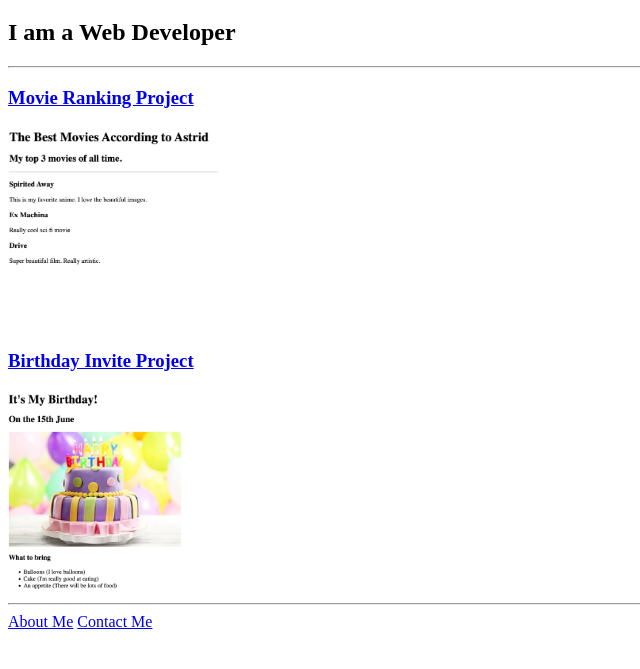
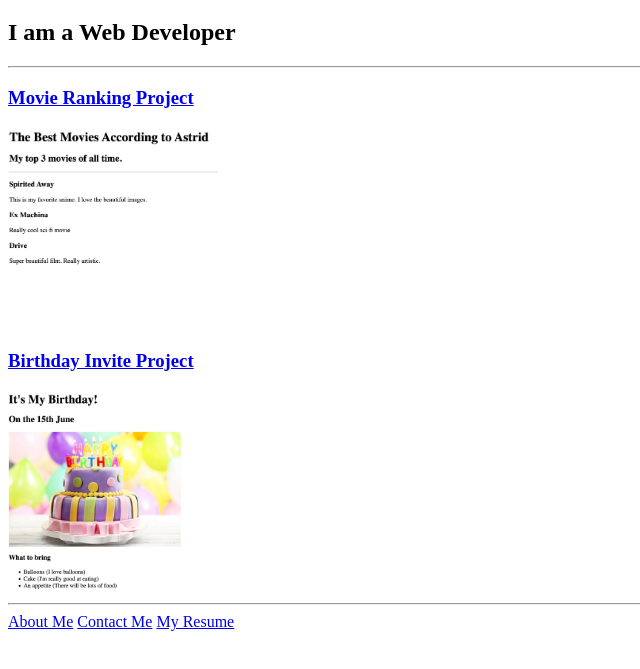
Before and after one commit to achavezkelly/html-portfolio, a plain HTML site: page index.html in a window 1280 px wide. Shown: the part 61-730 px from the top of the page, without its empty margins (0-640 px from the left). Drawn offline with Linux system fonts and the light colour scheme.

Commit message:
Update index.html

```diff
--- a/index.html
+++ b/index.html
@@ -17,5 +17,6 @@
         <hr/>
         <a href="./public/about.html">About Me</a>
         <a href="./public/contact.html">Contact Me</a>
+        <a href="./public/My Resume.html">My Resume</a>
 </body>
 </html>
```
